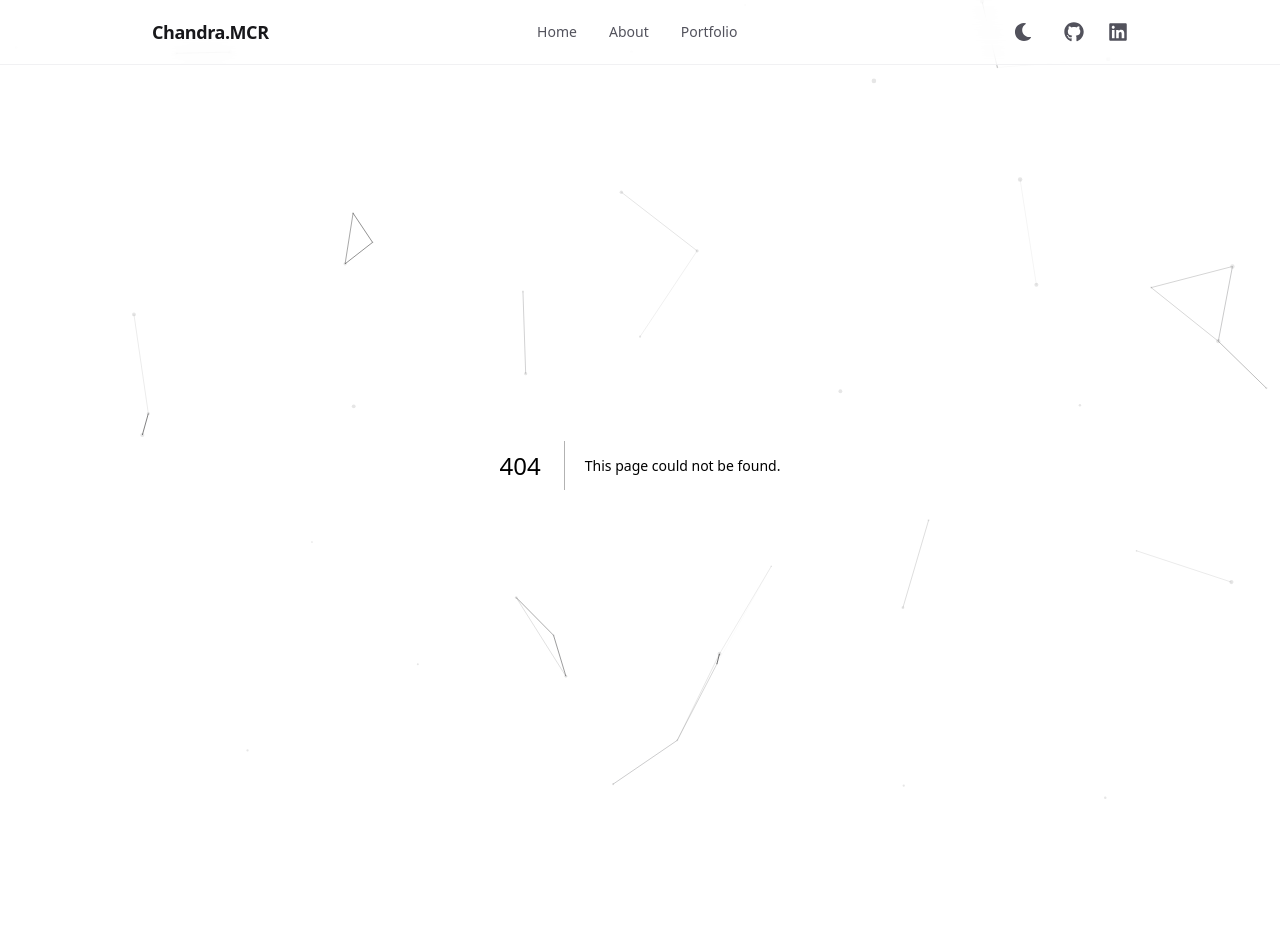
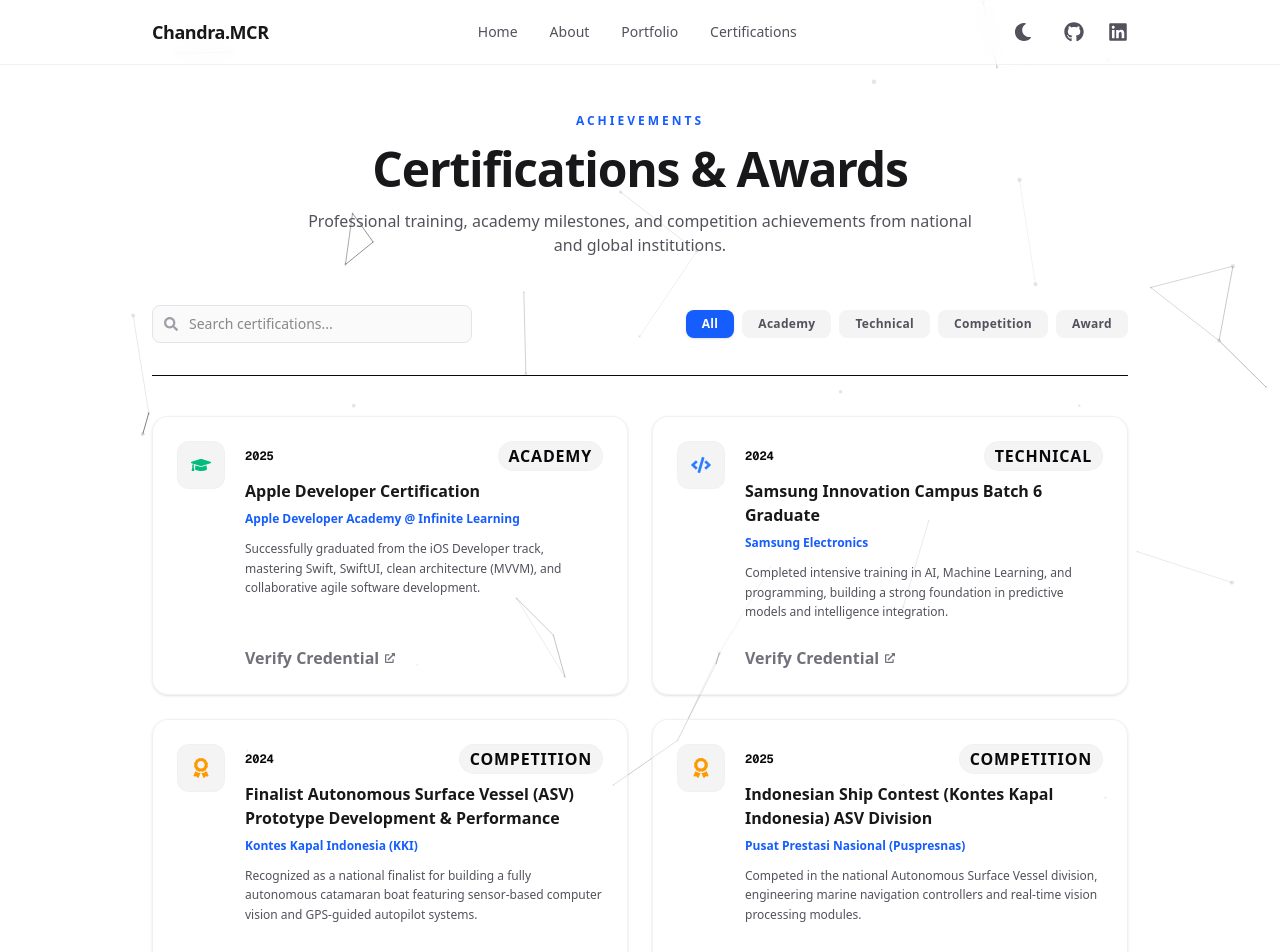
Before and after one commit to MChandraR/MyPorto, a Next.js app: page /certifications in a window 1280 px wide. Before the commit this address had no page. Shown: the top 952 px of the page. Before the commit the page ends 865 px from the top, so only its background shows below. Built offline with nearby package versions, Linux system fonts and the light colour scheme.

Commit message:
Add new page : certifications page to show my list of certificates

```diff
--- /dev/null
+++ b/app/certifications/page.tsx
@@ -0,0 +1,153 @@
+"use client";
+
+import { useState } from "react";
+import Link from "next/link";
+import { FaSearch, FaAward, FaGraduationCap, FaCode, FaCertificate, FaExternalLinkAlt } from "react-icons/fa";
+import { certifications } from "../data/certifications";
+
+export default function CertificationsPage() {
+  const [search, setSearch] = useState("");
+  const [activeTab, setActiveTab] = useState<string>("All");
+
+  const categories = ["All", "Academy", "Technical", "Competition", "Award"];
+
+  const getIcon = (type: string) => {
+    switch (type) {
+      case "Academy":
+        return <FaGraduationCap className="text-emerald-500" size={20} />;
+      case "Technical":
+        return <FaCode className="text-blue-500" size={20} />;
+      case "Competition":
+        return <FaAward className="text-amber-500" size={20} />;
+      case "Award":
+        return <FaCertificate className="text-purple-500" size={20} />;
+      default:
+        return <FaCertificate className="text-blue-500" size={20} />;
+    }
+  };
+
+  const filteredCertifications = certifications.filter((cert) => {
+    const matchesSearch =
+      cert.title.toLowerCase().includes(search.toLowerCase()) ||
+      cert.issuer.toLowerCase().includes(search.toLowerCase()) ||
+      cert.description.toLowerCase().includes(search.toLowerCase());
+
+    const matchesTab = activeTab === "All" || cert.type === activeTab;
+
+    return matchesSearch && matchesTab;
+  });
+
+  return (
+    <main className="min-h-screen max-w-5xl mx-auto px-6 py-12 transition-colors duration-300">
+      {/* Header */}
+      <div className="space-y-4 text-center max-w-2xl mx-auto mb-12">
+        <p className="text-xs font-semibold uppercase tracking-[0.25em] text-blue-600 dark:text-blue-400">
+          Achievements
+        </p>
+        <h1 className="text-4xl font-extrabold tracking-tight text-zinc-900 dark:text-zinc-50 sm:text-5xl">
+          Certifications & Awards
+        </h1>
+        <p className="text-base text-zinc-600 dark:text-zinc-400">
+          Professional training, academy milestones, and competition achievements from national and global institutions.
+        </p>
+      </div>
+
+      {/* Filters & Search */}
+      <div className="flex flex-col md:flex-row md:items-center justify-between gap-6 mb-10 border-b border-zinc-150 dark:border-zinc-900/60 pb-8 transition-colors">
+        {/* Search */}
+        <div className="relative w-full md:max-w-xs">
+          <span className="absolute inset-y-0 left-0 flex items-center pl-3 text-zinc-400">
+            <FaSearch size={14} />
+          </span>
+          <input
+            type="text"
+            placeholder="Search certifications..."
+            value={search}
+            onChange={(e) => setSearch(e.target.value)}
+            className="w-full pl-9 pr-4 py-2 text-sm text-zinc-900 dark:text-zinc-100 bg-zinc-50 dark:bg-zinc-900/40 border border-zinc-200 dark:border-zinc-800 rounded-lg focus:outline-none focus:ring-2 focus:ring-blue-500/20 focus:border-blue-500 transition-all"
+          />
+        </div>
+
+        {/* Category Tabs */}
+        <div className="flex flex-wrap gap-2">
+          {categories.map((cat) => (
+            <button
+              key={cat}
+              onClick={() => setActiveTab(cat)}
+              className={`px-4 py-1.5 rounded-lg text-xs font-semibold tracking-wide transition-all focus:outline-none cursor-pointer ${
+                activeTab === cat
+                  ? "bg-blue-600 text-white shadow-sm dark:bg-blue-500"
+                  : "bg-zinc-100 dark:bg-zinc-900 text-zinc-600 dark:text-zinc-400 hover:bg-zinc-200 dark:hover:bg-zinc-850"
+              }`}
+            >
+              {cat}
+            </button>
+          ))}
+        </div>
+      </div>
+
+      {/* Grid */}
+      {filteredCertifications.length > 0 ? (
+        <div className="grid gap-6 md:grid-cols-2">
+          {filteredCertifications.map((cert) => (
+            <div
+              key={cert.title}
+              className="group flex gap-5 p-6 rounded-2xl border border-zinc-200/50 dark:border-zinc-800/80 bg-white/40 dark:bg-zinc-950/40 shadow-sm hover:shadow-xl hover:border-zinc-300 dark:hover:border-zinc-700 transition-all duration-300"
+            >
+              {/* Type Icon Container */}
+              <div className="flex-shrink-0 flex items-center justify-center h-12 w-12 rounded-xl bg-zinc-100 dark:bg-zinc-900/50 border border-zinc-200/20 dark:border-zinc-800/30 group-hover:scale-105 transition-transform duration-300">
+                {getIcon(cert.type)}
+              </div>
+
+              {/* Card Body */}
+              <div className="flex flex-col justify-between flex-grow space-y-4">
+                <div className="space-y-2">
+                  <div className="flex items-center justify-between">
+                    <span className="text-xs font-mono font-bold text-zinc-450 dark:text-zinc-500">
+                      {cert.year}
+                    </span>
+                    <span className="rounded-full bg-zinc-100 dark:bg-zinc-900 border border-zinc-200/20 dark:border-zinc-800/30 px-2.5 py-0.5 text-3xs font-semibold uppercase tracking-wider text-zinc-650 dark:text-zinc-450">
+                      {cert.type}
+                    </span>
+                  </div>
+
+                  <h3 className="text-base font-bold text-zinc-900 dark:text-zinc-50 group-hover:text-blue-600 dark:group-hover:text-blue-400 transition-colors">
+                    {cert.title}
+                  </h3>
+
+                  <p className="text-xs font-semibold text-blue-600 dark:text-blue-400">
+                    {cert.issuer}
+                  </p>
+
+                  <p className="text-xs text-zinc-600 dark:text-zinc-400 leading-relaxed transition-colors pt-1">
+                    {cert.description}
+                  </p>
+                </div>
+
+                {cert.credentialUrl && (
+                  <div className="pt-2">
+                    <Link
+                      href={cert.credentialUrl}
+                      target="_blank"
+                      rel="noreferrer"
+                      className="inline-flex items-center gap-1.5 text-2xs font-semibold text-zinc-500 dark:text-zinc-450 hover:text-blue-600 dark:hover:text-blue-400 transition-colors"
+                    >
+                      <span>Verify Credential</span>
+                      <FaExternalLinkAlt size={10} />
+                    </Link>
+                  </div>
+                )}
+              </div>
+            </div>
+          ))}
+        </div>
+      ) : (
+        <div className="text-center py-20 border border-dashed border-zinc-200 dark:border-zinc-800 rounded-2xl">
+          <p className="text-zinc-500 dark:text-zinc-500 text-sm">
+            No certifications found matching &apos;{search}&apos; in &apos;{activeTab}&apos;.
+          </p>
+        </div>
+      )}
+    </main>
+  );
+}
--- a/app/components/NavBar.tsx
+++ b/app/components/NavBar.tsx
@@ -35,6 +35,7 @@ export default function NavBar() {
     { label: "Home", href: "/" },
     { label: "About", href: "/about" },
     { label: "Portfolio", href: "/portfolio" },
+    { label: "Certifications", href: "/certifications" },
   ];
 
   return (
--- /dev/null
+++ b/app/data/certifications.ts
@@ -0,0 +1,59 @@
+export type Certification = {
+  title: string;
+  issuer: string;
+  year: string;
+  type: "Academy" | "Technical" | "Competition" | "Award";
+  description: string;
+  credentialUrl?: string;
+};
+
+export const certifications: Certification[] = [
+  {
+    title: "Apple Developer Certification",
+    issuer: "Apple Developer Academy @ Infinite Learning",
+    year: "2025",
+    type: "Academy",
+    description: "Successfully graduated from the iOS Developer track, mastering Swift, SwiftUI, clean architecture (MVVM), and collaborative agile software development.",
+    credentialUrl: "https://www.linkedin.com/in/mchandrar/",
+  },
+  {
+    title: "Samsung Innovation Campus Batch 6 Graduate",
+    issuer: "Samsung Electronics",
+    year: "2024",
+    type: "Technical",
+    description: "Completed intensive training in AI, Machine Learning, and programming, building a strong foundation in predictive models and intelligence integration.",
+    credentialUrl: "https://www.linkedin.com/in/mchandrar/",
+  },
+  {
+    title: "Finalist Autonomous Surface Vessel (ASV) Prototype Development & Performance",
+    issuer: "Kontes Kapal Indonesia (KKI)",
+    year: "2024",
+    type: "Competition",
+    description: "Recognized as a national finalist for building a fully autonomous catamaran boat featuring sensor-based computer vision and GPS-guided autopilot systems.",
+    credentialUrl: "https://www.linkedin.com/in/mchandrar/",
+  },
+  {
+    title: "Indonesian Ship Contest (Kontes Kapal Indonesia) ASV Division",
+    issuer: "Pusat Prestasi Nasional (Puspresnas)",
+    year: "2025",
+    type: "Competition",
+    description: "Competed in the national Autonomous Surface Vessel division, engineering marine navigation controllers and real-time vision processing modules.",
+    credentialUrl: "https://www.linkedin.com/in/mchandrar/",
+  },
+  {
+    title: "Gemastik XVII Programming & Cyber Security Division",
+    issuer: "Pusat Prestasi Nasional (Puspresnas)",
+    year: "2024",
+    type: "Competition",
+    description: "Participated and excelled in national-level programming and cybersecurity contests organized by the Indonesian Ministry of Education.",
+    credentialUrl: "https://www.linkedin.com/in/mchandrar/",
+  },
+  {
+    title: "2nd Winner in IT LKS Software Solution for Business",
+    issuer: "Lomba Kompetensi Siswa (LKS) SMK",
+    year: "2021",
+    type: "Award",
+    description: "Achieved 2nd place in the regional vocational high school competition for designing, developing, and presenting a desktop/web business solution application.",
+    credentialUrl: "https://www.linkedin.com/in/mchandrar/",
+  },
+];
```
